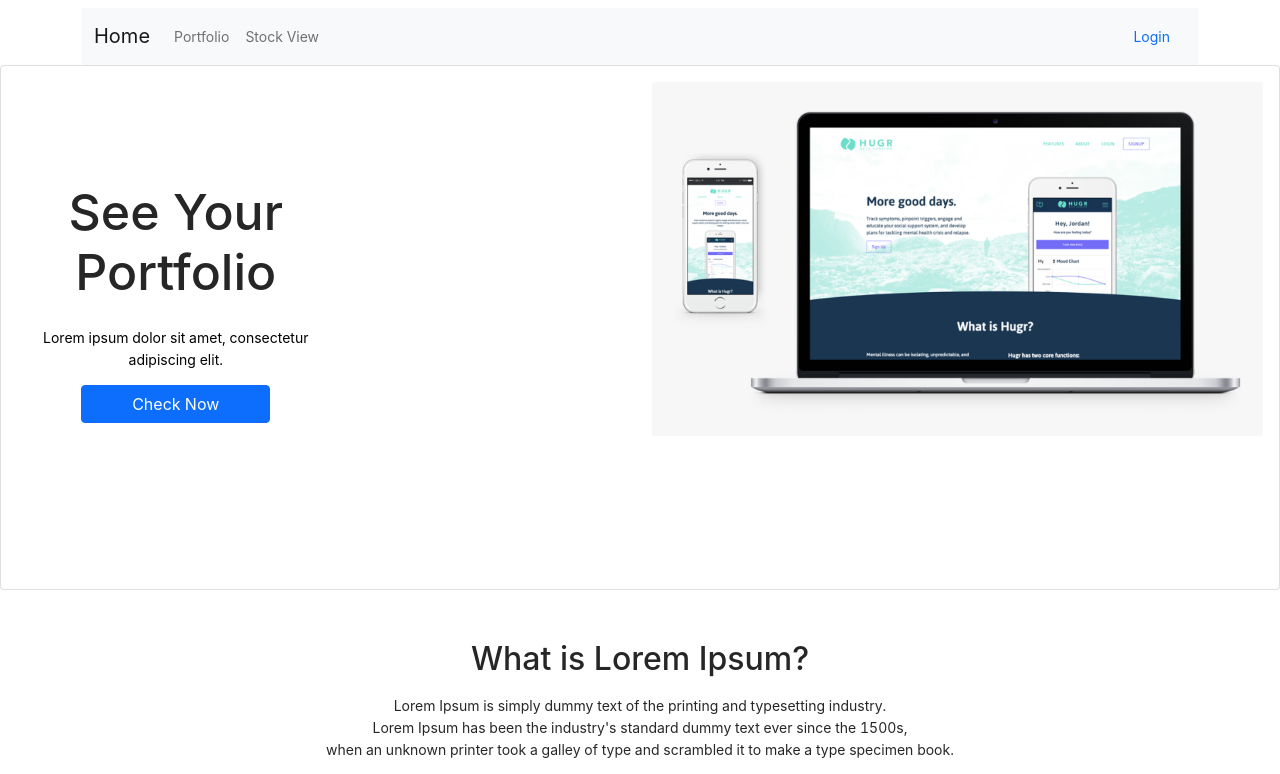
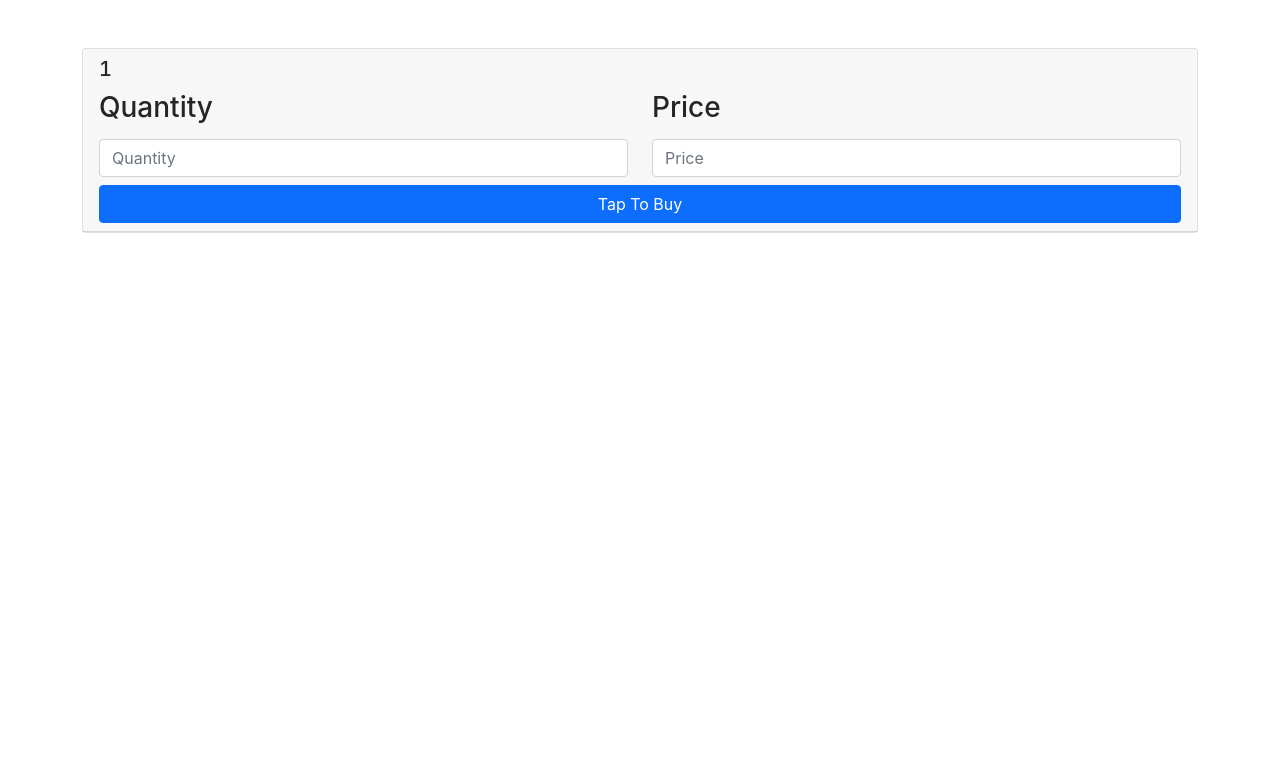
Before and after one commit to jsidd06/stock-portfolio, a React (Create React App) app: page /buyoption/1 in a window 1280 px wide. Before the commit this address led to /. Shown: the top 774 px of the page. Built offline with nearby package versions, Linux system fonts and the light colour scheme; sample sign-in values are in the browser's storage.

Commit message:
sell option set

```diff
--- a/package.json
+++ b/package.json
@@ -8,6 +8,7 @@
     "@testing-library/user-event": "^13.5.0",
     "antd": "^4.18.7",
     "bootstrap": "^5.1.3",
+    "nanoid": "^3.3.1",
     "react": "^17.0.2",
     "react-apexcharts": "^1.3.9",
     "react-bootstrap": "^2.1.2",
--- a/src/App.js
+++ b/src/App.js
@@ -1,11 +1,12 @@
 import React from "react";
 import { BrowserRouter, Route, Routes, Navigate } from "react-router-dom";
-import BuySellOptionScreen from "./views/BuySellOptionScreen/BuySellOptionScreen";
+import BuyOptionScreen from "./views/BuyOptionScreen/BuyOptionScreen";
 import BuySellScreen from "./views/BuySellScreen/BuySellScreen";
 import GraphScreen from "./views/GraphScreen/GraphScreen";
 import Home from "./views/Home/Home";
 import LoginScreen from "./views/LoginScreen/LoginScreen";
 import Portfolio from "./views/Portfolio/Portfolio";
+import SellOptionScreen from "./views/SellOptionScreen/SellOptionScreen";
 import StockScreen from "./views/StockView/StockView";
 function App() {
   const token = localStorage.getItem("token");
@@ -18,7 +19,8 @@ function App() {
             <Route path="/" element={<Home />} />
             <Route path="/stock" element={<StockScreen />} />
             <Route path="/buy_sell/:company" element={<BuySellScreen />} />
-            <Route path="/selloption/:company" element={<BuySellOptionScreen />} />
+            <Route path="/buyoption/:company" element={<BuyOptionScreen />} />
+            <Route path="/selloption/:id" element={<SellOptionScreen />} />
             <Route path="/portfolio" element={<Portfolio />} />
             <Route path="/graph" element={<GraphScreen />} />
           </>
--- /dev/null
+++ b/src/views/BuyOptionScreen/BuyOptionScreen.js
@@ -0,0 +1,73 @@
+import React, { useState } from "react";
+import {
+  Button,
+  Card,
+  CardHeader,
+  Col,
+  Container,
+  Input,
+  Row,
+} from "reactstrap";
+import { useParams } from "react-router-dom";
+import { nanoid } from "nanoid";
+function BuyOptionScreen() {
+  const [quantity, setQuantity] = useState();
+  const [price, setPrice] = useState();
+  const submitHandler = (e) => {
+    e.preventDefault();
+    const stocks = localStorage.getItem("stocks")
+      ? JSON.parse(localStorage.getItem("stocks"))
+      : [];
+    const newStock = {
+      company,
+      quantity,
+      price,
+      id: nanoid(),
+    };
+    stocks.push(newStock);
+    localStorage.setItem("stocks", JSON.stringify(stocks));
+    window.location = "/portfolio";
+  };
+  const { company } = useParams();
+  if (!company) {
+    return <h1>Sorry this page is not available</h1>;
+  }
+  return (
+    <Container className="mt-5">
+      <Card>
+        <CardHeader>
+          <Row>
+            <h5>{company}</h5>
+            <Col md="6">
+              <h3>Quantity</h3>
+              <Input
+                placeholder="Quantity"
+                type="number"
+                value={quantity}
+                onChange={(e) => setQuantity(e.target.value)}
+              />
+            </Col>
+            <Col md="6">
+              <h3>Price</h3>
+              <Input
+                placeholder="Price"
+                type="number"
+                value={price}
+                onChange={(e) => setPrice(e.target.value)}
+              />
+            </Col>
+          </Row>
+          <Button
+            className="w-100 mt-2"
+            onClick={submitHandler}
+            color="primary"
+          >
+            Tap To Buy
+          </Button>
+        </CardHeader>
+      </Card>
+    </Container>
+  );
+}
+
+export default BuyOptionScreen;
--- a/src/views/BuySellScreen/BuySellScreen.js
+++ b/src/views/BuySellScreen/BuySellScreen.js
@@ -29,7 +29,7 @@ function BuySellScreen() {
         <Row>
           <Col md="6">
             <Link
-              to={`/selloption/${company}`}
+              to={`/buyoption/${company}`}
               className="btn btn-primary"
               style={{ paddingLeft: 50, paddingRight: 50 }}
             >
--- a/src/views/Portfolio/Portfolio.js
+++ b/src/views/Portfolio/Portfolio.js
@@ -22,20 +22,6 @@ function Portfolio() {
           <h3>Portfolio</h3>
         </CardHeader>
         <CardBody>
-          {/* <Row style={{ textAlign: "center" }}>
-            <Col md="6">
-              <h3>Invested</h3>
-            </Col>
-            <Col md="6">
-              <h3>Current</h3>
-            </Col>
-            <Col md="6">
-              <h3>43.454</h3>
-            </Col>
-            <Col md="6">
-              <h3>34.33</h3>
-            </Col>
-          </Row> */}
           {stocks.length < 1 ? (
             <h1>No Stocks Found</h1>
           ) : (
@@ -44,10 +30,10 @@ function Portfolio() {
                 <Col md="6">
                   <div>
                     <h3 style={{ textDecoration: "none" }}>{stock.company}</h3>
-                    <Link className=" btn btn-primary p-2" to="/buy_sell">
-                      BuyNow
-                    </Link>{" "}
-                    <Link className=" btn btn-warning p-2" to="/buy_sell">
+                    <Link
+                      className=" btn btn-warning p-2"
+                      to={`/selloption/${stock.id}`}
+                    >
                       SellNow
                     </Link>
                   </div>
--- a/src/views/BuySellOptionScreen/BuySellOptionScreen.js
+++ b/src/views/SellOptionScreen/SellOptionScreen.js
@@ -9,33 +9,31 @@ import {
   Row,
 } from "reactstrap";
 import { useParams } from "react-router-dom";
-function BuySellOptionScreen() {
-  const [quantity, setQuantity] = useState();
-  const [price, setPrice] = useState();
+function SellOptionScreen() {
+  const { id } = useParams();
+  const stocks = localStorage.getItem("stocks")
+    ? JSON.parse(localStorage.getItem("stocks"))
+    : [];
+  const stock = stocks.find((stock) => stock.id === id);
+
+  const [quantity, setQuantity] = useState(stock && stock.quantity);
+  const [price, setPrice] = useState(stock && stock.price);
   const submitHandler = (e) => {
     e.preventDefault();
-    const stocks = localStorage.getItem("stocks")
-      ? JSON.parse(localStorage.getItem("stocks"))
-      : [];
-    const newStock = {
-      company,
-      quantity,
-      price,
-    };
-    stocks.push(newStock);
-    localStorage.setItem("stocks", JSON.stringify(stocks));
+    const filteredStocks = stocks.filter((s) => s.id !== id);
+    localStorage.setItem("stocks", JSON.stringify(filteredStocks));
     window.location = "/portfolio";
   };
-  const { company } = useParams();
-  if (!company) {
-    return <h1>Sorry this page is not available</h1>;
+
+  if (!stock) {
+    return <h1>The stock is not available</h1>;
   }
   return (
     <Container className="mt-5">
       <Card>
         <CardHeader>
           <Row>
-            <h5>{company}</h5>
+            <h5>{stock.company}</h5>
             <Col md="6">
               <h3>Quantity</h3>
               <Input
@@ -58,9 +56,9 @@ function BuySellOptionScreen() {
           <Button
             className="w-100 mt-2"
             onClick={submitHandler}
-            color="primary"
+            color="warning"
           >
-            Tap To Buy
+            Tap To Sell
           </Button>
         </CardHeader>
       </Card>
@@ -68,4 +66,4 @@ function BuySellOptionScreen() {
   );
 }
 
-export default BuySellOptionScreen;
+export default SellOptionScreen;
```
Also changed, not shown: 1 other file (tests, documents, lock files or other folders).
